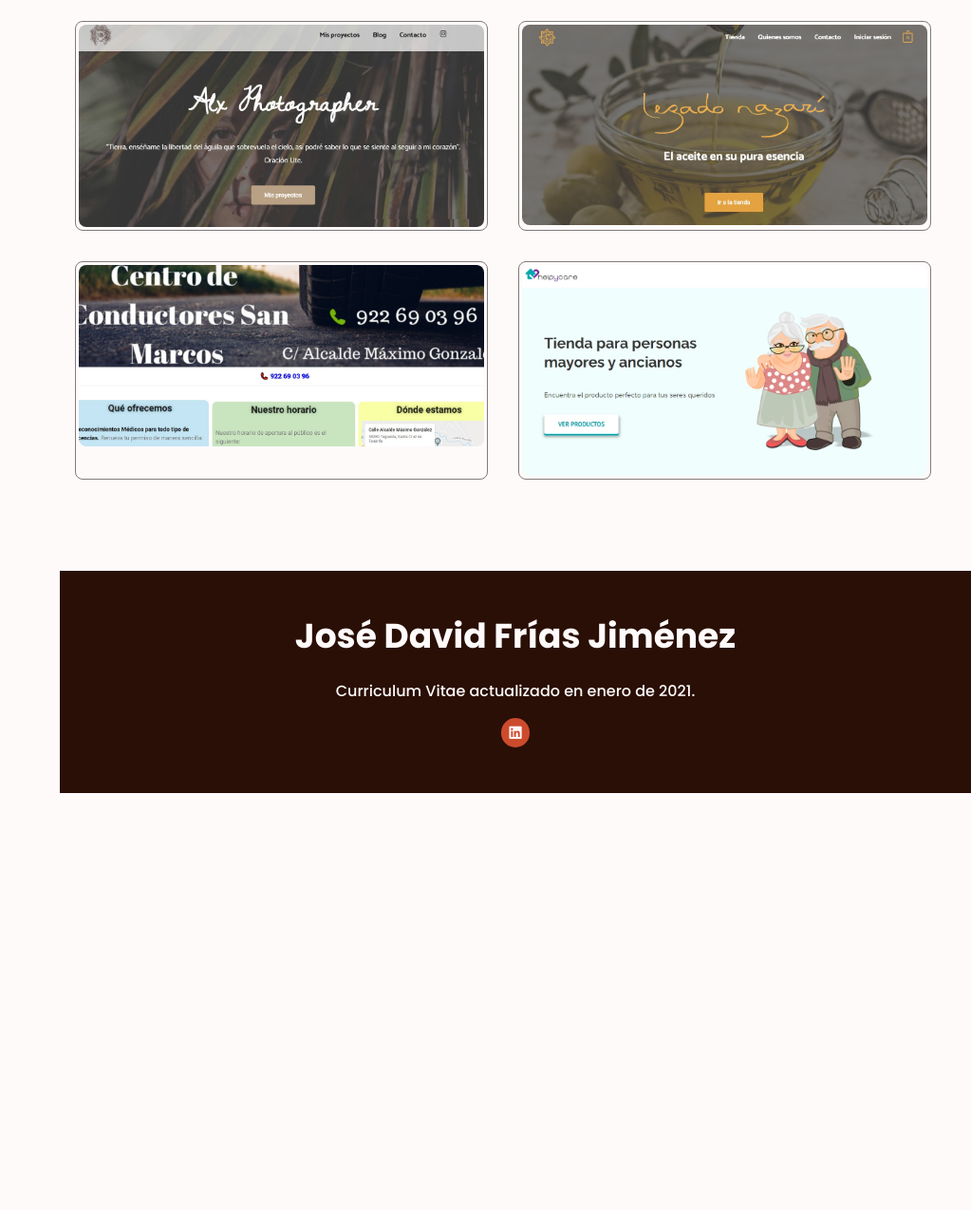
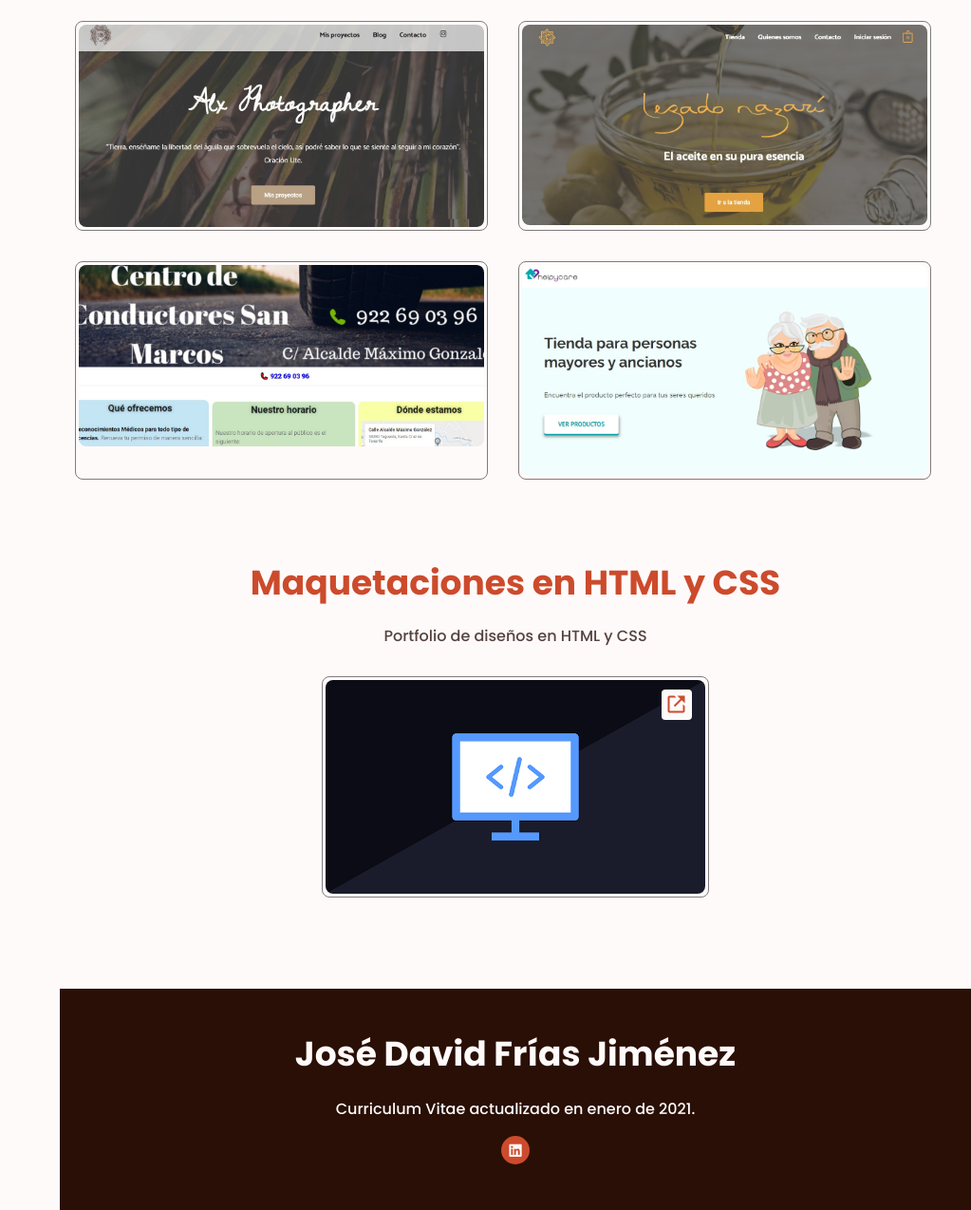
Before and after one commit to jdfj94/CV, a PHP site: page /CV.html in a window 1280 px wide. Shown: the part 2560-3834 px from the top of the page at 95% size, without its empty margins (257-1280 px from the left). Before the commit the page ends 3395 px from the top, so only its background shows below. Run offline with PHP 8.4, Linux system fonts and the light colour scheme.

Commit message:
Todos los cambios

```diff
--- a/CV.html
+++ b/CV.html
@@ -49,7 +49,7 @@
 
 
         <!------- HOME -------->
-        <section class="home" id="principal"></section>
+        <section class="home" id="principal">
         <div class="home__container bd-grid">
             <div class="home__data">
                 <div class="home__img">
@@ -89,6 +89,7 @@
                 </div>
             </div>
         </div>
+    </section>
 
         <!------- EXPERIENCIA -------->
         <section class="experiencia section" id="experiencia">
@@ -250,8 +251,8 @@
 
                 <a href="https://www.reconocimientostegueste.com/" target="blank"><div class="trabajos__data">
                     <span class="trabajos__titulo">Centro de reconocimientos</span>
-                    <span class="trabajos__descripcion">Rediseño de sitio web, alta de Google my
-                        Business y creación de campañas de Ads con altos retornos. </span>
+                    <span class="trabajos__descripcion">Diseño web, alta en Google my
+                        Business y campañas de Ads rentables. </span>
                     <i class='bx bx-link-alt trabajos__link'></i>
                     </div>
                 </a>
@@ -269,6 +270,32 @@
                 </a>
             </div>
             </div>
+
+        </section>
+
+        <!------- MAQUETACIONES -------->
+
+        <section class="section maquetaciones">
+            <h2 class="section-title">Maquetaciones en HTML y CSS</h2>
+
+            <p class="texto-maquetaciones">Portfolio de diseños en HTML y CSS</p>
+
+            <div class="maquetaciones__container bd-grid">
+
+                <div class="maquetaciones__img">
+                    <div class="div-img-maquetaciones">
+                    <img src="Imágenes de prueba/foto-maquetaciones.jpg" alt="Proyecto alex photographer">
+
+
+                    <a href="https://www.alxphotographer.com/" target="blank">
+                        <div class="maquetaciones__data">
+                            <i class='bx bx-link-external maquetaciones__link'></i>
+                        </div>
+                    </div>
+                    </a>
+                </div>
+            </div>
+
 
         </section>
 
--- a/Css/CV.css
+++ b/Css/CV.css
@@ -518,8 +518,8 @@
         font-size: 1.5rem;
         background-color: var(--first-color-lighten);
         color: var(--first-color);
-        padding: 0.25rem;
-        border-radius: 0.25rem;
+        padding: 0.23rem;
+        border-radius: 0.2rem;
         margin-bottom: var(--mb-2);
     }
 
@@ -532,11 +532,80 @@
         color: var(--first-color-lighten);
         padding: 10px;
         text-align: center;
+        width: 97%;
     }
 
     .trabajos__img:hover .trabajos__data{
         bottom: 0;
     }
+
+    /* ---- MAQUETACIONES ---- */
+
+    .texto-maquetaciones{
+        text-align:center;
+        width: 80%;
+        margin: auto;
+        padding-bottom: 30px;
+        margin-top: -10px;
+    }
+
+    .maquetaciones__img{
+        position: relative;
+        overflow: hidden;
+        border-radius: 0.5rem;
+        border: 1px solid rgba(107, 100, 100, 0.849);
+        padding: 3px;
+        width: 43%;
+        margin: auto;
+        transition: 0.3s;
+    }
+
+    .maquetaciones__img img{
+        border-radius: 0.5rem;
+    }
+
+    .maquetaciones__data{
+        position:absolute;
+        bottom: 0%;
+        width: 100%;
+        height: 100%;
+        display: flex;
+        flex-direction: column;
+        justify-content: center;
+        align-items: center;
+        transition: 0.3s;
+    }
+
+    .maquetaciones__link{
+        display:inline-flex;
+        font-size: 1.5rem;
+        background-color: var(--first-color-lighten);
+        color: var(--first-color);
+        padding: 0.25rem;
+        border-radius: 0.25rem;
+        margin-bottom: var(--mb-2);
+    }
+
+    .maquetaciones__titulo{
+        font-size: var(--h2-font-size);
+        color: var(--first-color-lighten);
+        padding-bottom: 20px;
+    }
+
+    .maquetaciones__link{
+        position: absolute;
+        top: 13px;
+        right: 20px;
+    }
+
+    .div-img-maquetaciones{
+        transition: 0.3s;
+    }
+
+    .maquetaciones__img:hover{
+        transform: scale(1.07);
+    }
+
 
 
      /* ---- CONTACTO ---- */
@@ -692,6 +761,10 @@
     .contacto__container{
         width: 100%;
     }
+
+    .maquetaciones__img{
+        width: 92%;
+    }
 }
 
 
```
Also changed, not shown: Imágenes de prueba/foto-maquetaciones.jpg (added).
